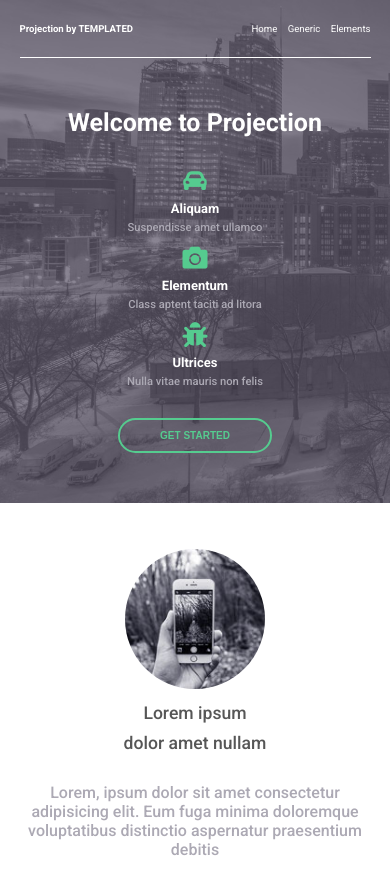
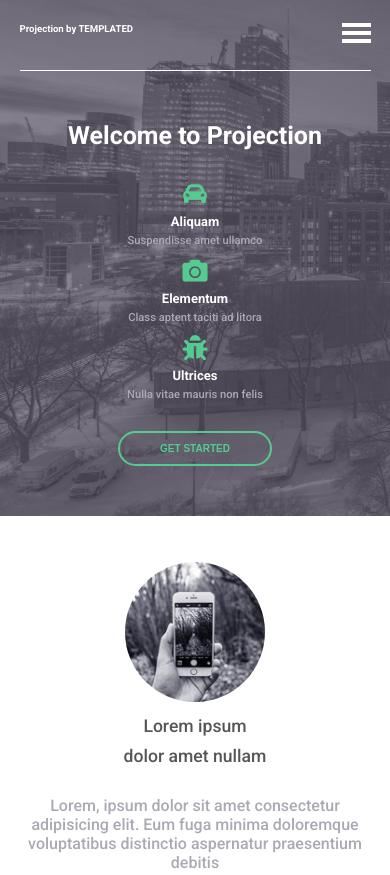
Before and after one commit to rahulj236/ttn-workspace, a plain HTML site: page Introduction to HTML-CSS/Responsive-part1/index.html in a window 390 px wide. Shown: the top 875 px of the page. Drawn offline with Linux system fonts and the light colour scheme.

Commit message:
hamburger added

```diff
--- a/Introduction to HTML-CSS/Responsive-part1/index.html
+++ b/Introduction to HTML-CSS/Responsive-part1/index.html
@@ -24,6 +24,12 @@
                         <h4>Projection by TEMPLATED</h4>
                     </div>
                     <div class="right">
+                        <input type="checkbox" id="check">
+                        <button class="menu-btn">
+                            <span class="line"></span>
+                            <span class="line"></span>
+                            <span class="line"></span>
+                        </button>
                         <ul>
                             <li class="list">
                                 <a href="#">
--- a/Introduction to HTML-CSS/Responsive-part1/stylesheets/main.css
+++ b/Introduction to HTML-CSS/Responsive-part1/stylesheets/main.css
@@ -33,13 +33,48 @@ a{
     display: flex;
     justify-content: space-between;
 }
-.list {
+
+.right ul{
+    display: flex;
+    justify-content: space-around;
+}
+.right ul li{
+    padding-top: 15px;
+    margin: 0px 10px;
+}
+.right .menu-btn{
+    position: absolute;
+    right: 10px;
+    top: 15px;
+    border: none;
+    display: none;
+    background-color: transparent;
+}
+.right .menu-btn .line{
+    display: block;
+    border: 2px solid white;
+    width: 25px;
+    margin-bottom: 4px;
+    transition: 0.5s;
+}
+#check{
+    position: absolute;
+    top: 15px;
+    right: 11px;
+    display: block;
+    height: 17px;
+    width: 35px;
+    opacity: 0;
+    cursor: pointer;
+}
+
+/* .list {
     display: inline-block;
     margin-right: 25px;
 }
 .list:last-child {
     margin-right: 0px;
-}
+} */
 .header-bottom {
     padding: 50px 0px;
     text-align: center;
@@ -163,7 +198,7 @@ label {
     font-weight: 700;
     border-radius: 5px;
     background: transparent;
-    width: 100%;
+    width: 98%;
     padding: 10px 0px 10px 10px;
     border: 1px solid #9be1bb;
 }
@@ -202,10 +237,46 @@ input[type="submit"] {
         font-size: 0.80rem;
         padding: 25px 0px;
     }
-    .list {
+
+    .right ul{
+        display: block;
+        left: 0px;
+        background-color: rgba(0,0,0,0.5);
+        position: absolute;
+        width: 100%;
+        top: 75px;
+        text-align: center;
+        transform: scale(1,0);
+        transition: 1s;
+        transform-origin: top;
+    }
+    .right .menu-btn{
+        display: block;
+        position: static
+    }
+    #check{
+        right: -4px;
+        top: 23px;
+        height: 25px;
+    }
+    #check:checked ~ ul{
+        transform: scale(1,1);
+    }
+    /* #check:checked ~ .menu-btn .line:first-child{
+        transform: rotate(45deg);
+    }
+    #check:checked ~ .menu-btn .line:last-child{
+        transform: rotate(-45deg);
+        margin-top: -16px;
+    }
+    #check:checked ~ .menu-btn .line:nth-child(2){
+        opacity: 0;
+    } */
+
+    /* .list {
         display: inline-block;
         margin-right: 10px;
-    }
+    } */
     .header-bottom {
         padding: 50px 0px;
         text-align: center;
@@ -260,20 +331,23 @@ input[type="submit"] {
         padding: 23px 0px;
     }
     .list {
-        display: inline-block;
+        display: block;
         margin-right: 8px;
+    }
+    .right ul{
+        top: 71px;
+    }
+    .right ul li{
+        padding: 15px 0px;
     }
     .header-bottom h1 {
         font-size: 25px;
     }
     .ftr-card {
         margin-bottom: 10px;
-        border-right: 1px solid;
+        border-right: none;
         padding: 0px 5px;
         display: block;
-    }
-    .ftr-card {
-        border: none;
     }
     .article {
         text-align: center;
```
